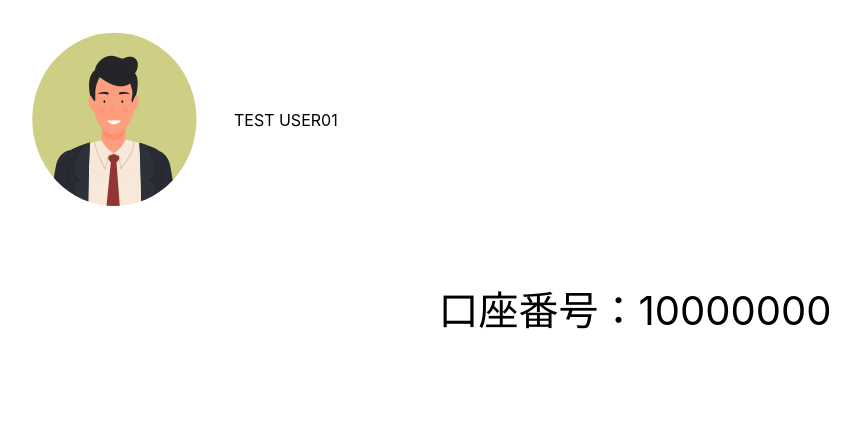
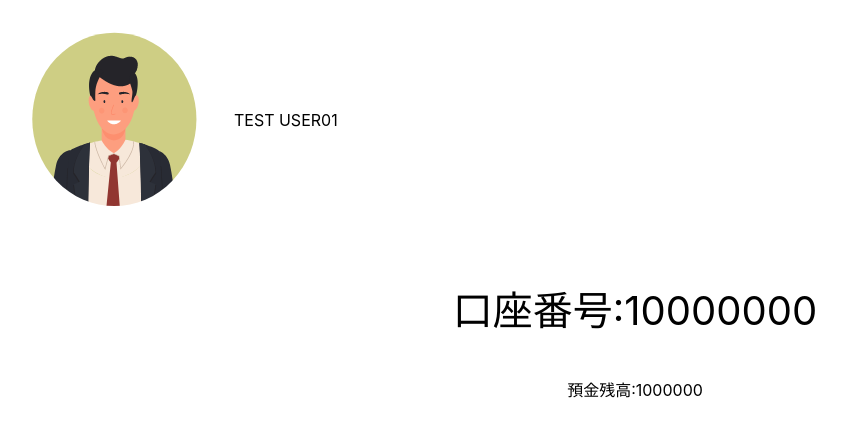
Before and after one commit to y-ma3/Wyuma-with-NNH, a React (Create React App) app in the folder test-nakanoue/: page / in a window 1280 px wide. Shown: the top 436 px of the page, without its empty margins (5-865 px from the left). Built offline with nearby package versions, Linux system fonts and the light colour scheme.

Commit message:
test account-balance

```diff
--- a/test-nakanoue/src/App.js
+++ b/test-nakanoue/src/App.js
@@ -9,7 +9,8 @@ function App() {
         <img src={humanPng} alt="picture" />
         <p className="user-name">TEST USER01</p>
       </div>
-      <p class="account-number">口座番号：10000000</p>
+      <p className="account-number">口座番号:10000000</p>
+      <p className="account-balance">預金残高:1000000</p>
     </div>
   );
 }
```
